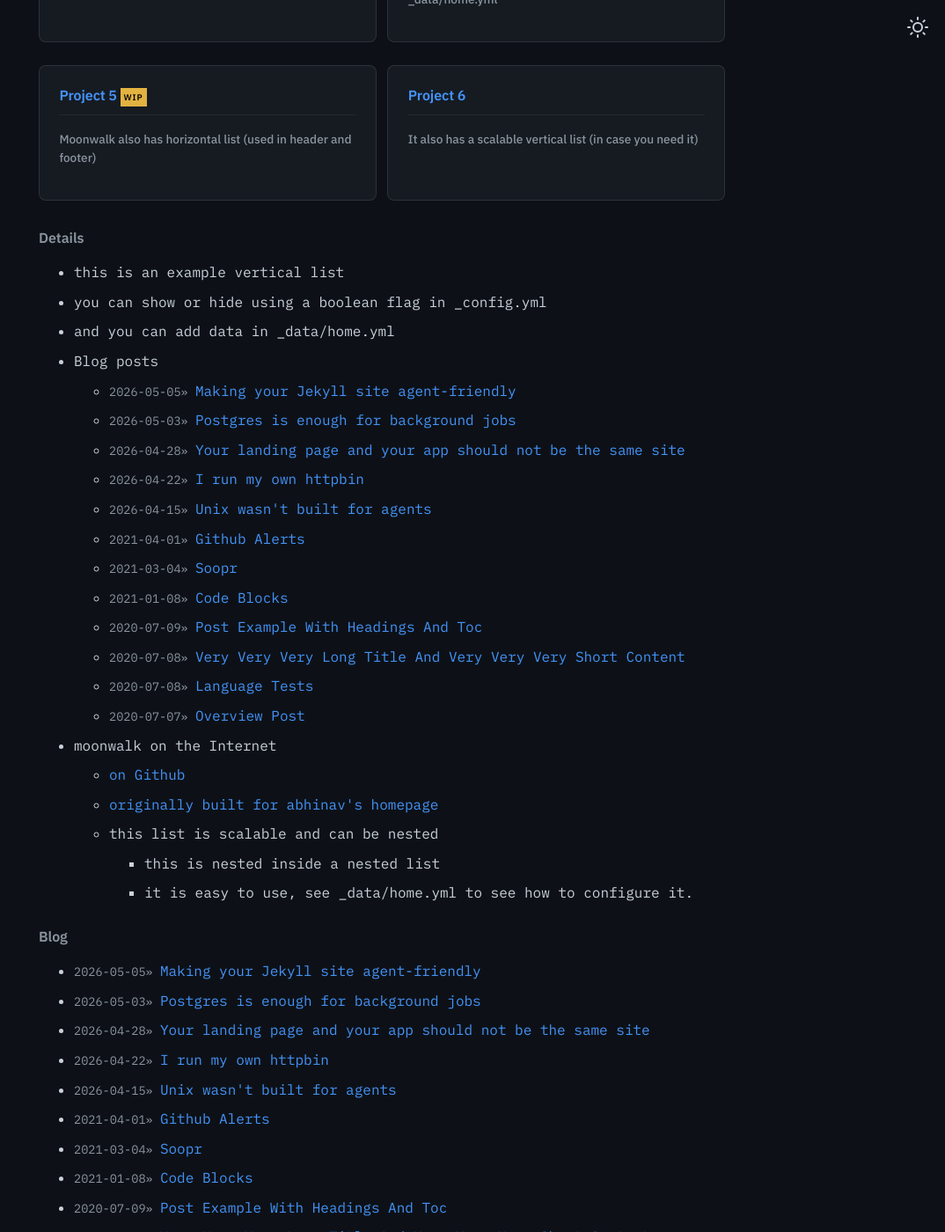
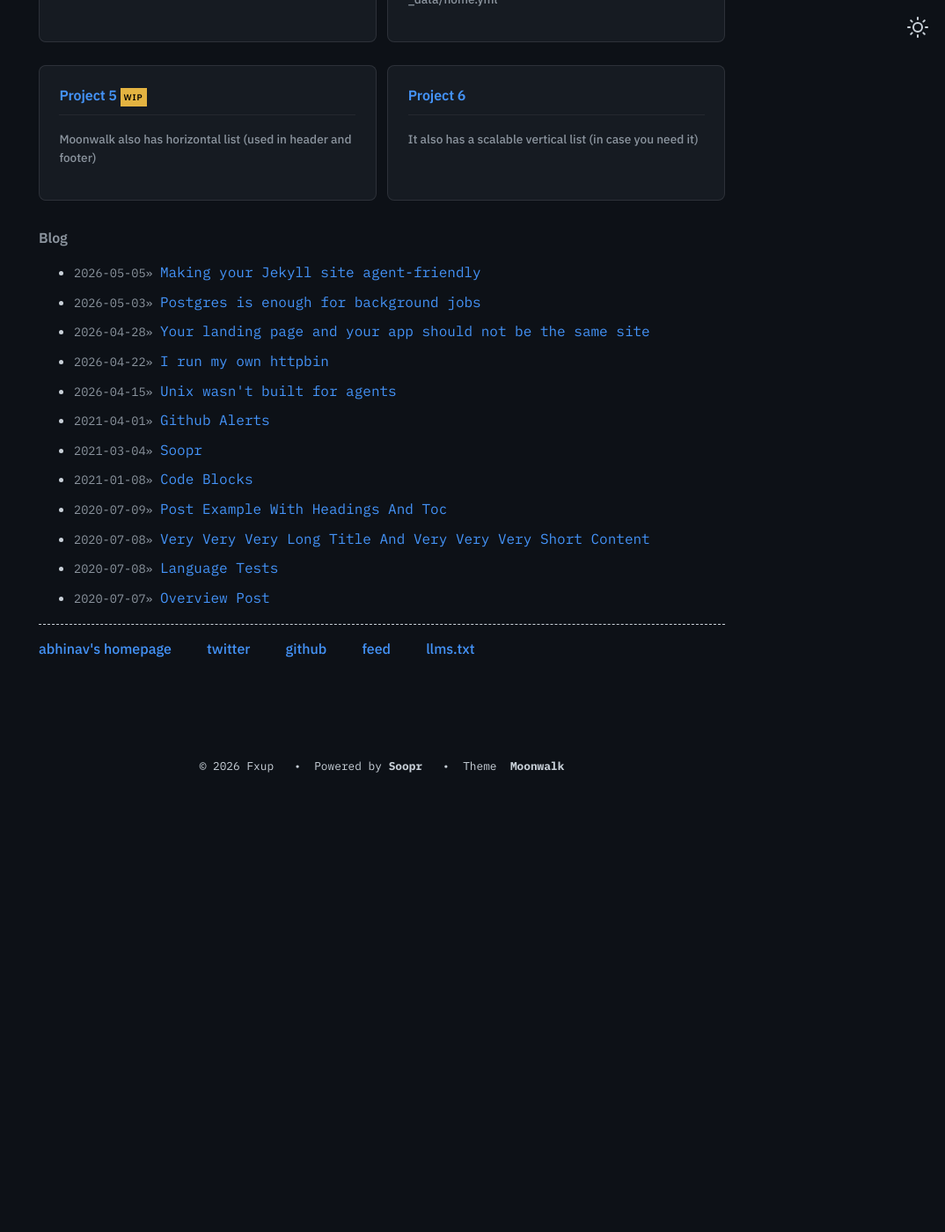
Before and after one commit to FhelloF8848/jekyll-blog, a Jekyll site: the page built from index.md, in a window 1280 px wide and 1400 px high, scrolled down 684 px. Shown: the whole window at 88% size, without its empty margins (206-1280 px from the left). Built offline with Jekyll 4.4.1, drawn with Linux system fonts in a browser that asks for light colours; after the commit the page ends 1579 px from its top, so only the background shows below that.

Commit message:
Update _config.yml

```diff
--- a/_config.yml
+++ b/_config.yml
@@ -25,7 +25,7 @@ theme_config:
   show_projects: true # show projects as cards, add in _data/home.yml
   show_blog: true # show blog posts added in _posts
   show_old_projects: false # show old projects as cards, add in _data/home.yml
-  show_misc_list: true # show generic vertical list for misc details, add _data/home.yml
+  show_misc_list: false # show generic vertical list for misc details, add _data/home.yml
   show_reading_time: true # show number of words and reading time in the blog posts
   show_tags: true # show tags in a blog posts
   show_code_copy: true # show copy button on code blocks
```
